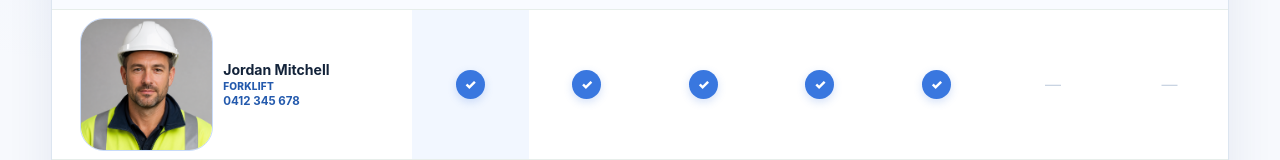
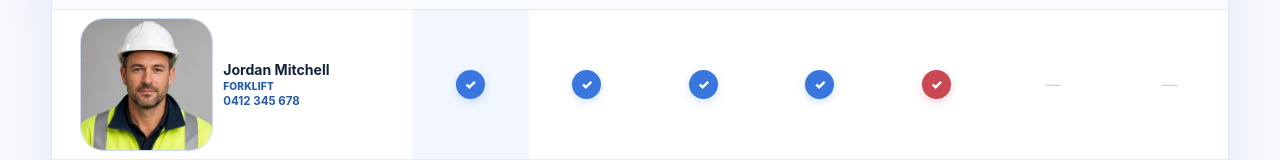
Before and after one commit to Seb-BCP/blue-collar-workers, a Next.js app: page /portal in a window 1280 px wide. Shown: the part 601-761 px from the top of the page. Built offline with nearby package versions, Linux system fonts and the light colour scheme.

Commit message:
Highlight schedule start and confirmed end dates

```diff
--- a/app/globals.css
+++ b/app/globals.css
@@ -130,6 +130,8 @@ button:focus-visible, input:focus-visible { outline: 3px solid rgb(57 119 223 /
 .calendar-worker-phone { display: block; overflow: hidden; color: var(--blue-dark); font-size: .72rem; font-weight: 650; line-height: 1.25; text-decoration: none; text-overflow: ellipsis; white-space: nowrap; }
 a.calendar-worker-phone:hover { text-decoration: underline; }
 .assignment-mark { display: inline-grid; width: 29px; height: 29px; place-items: center; color: white; background: var(--blue); border-radius: 999px; box-shadow: 0 3px 8px rgb(57 119 223 / 22%); font-size: .83rem; font-weight: 900; }
+.assignment-mark--start { background: #27834a; box-shadow: 0 3px 8px rgb(39 131 74 / 24%); }
+.assignment-mark--confirmed-end { background: #c94852; box-shadow: 0 3px 8px rgb(201 72 82 / 24%); }
 .no-assignment { color: #c9d4e2; font-size: 1rem; }
 .mobile-schedule { display: none; }
 .mobile-schedule-worker { padding: 17px clamp(18px, 2.2vw, 28px); border-bottom: 1px solid #e7eeea; }
@@ -142,6 +144,8 @@ a.calendar-worker-phone:hover { text-decoration: underline; }
 .mobile-day-label { font-size: .61rem; font-weight: 800; letter-spacing: .04em; text-transform: uppercase; }
 .mobile-day-number { margin-top: 3px; font-size: .84rem; font-weight: 800; }
 .mobile-day-check { margin-top: 1px; color: var(--blue); font-size: .78rem; font-weight: 900; }
+.mobile-day-check--start { color: #27834a; }
+.mobile-day-check--confirmed-end { color: #c94852; }
 
 .empty-state { padding: 40px 24px; text-align: center; background: var(--surface); border: 1px dashed var(--blue-line); border-radius: 18px; }
 .empty-state-icon { display: grid; width: 45px; height: 45px; margin: 0 auto 13px; place-items: center; color: var(--blue); background: var(--blue-pale); border-radius: 14px; font-size: 1.35rem; }
--- a/components/client-portal.tsx
+++ b/components/client-portal.tsx
@@ -29,6 +29,8 @@ type WorkerBookingRow = {
 };
 
 type WorkerBookingStatus = 'upcoming' | 'finishing-today' | 'working';
+
+type ScheduleTickKind = 'standard' | 'start' | 'confirmed-end';
 
 const portalTabs: ReadonlyArray<{ id: PortalTab; label: string }> = [
   { id: 'schedule', label: 'Weekly schedule' },
@@ -348,22 +350,27 @@ function DesktopCalendar({
                   />
                 </td>
                 {days.map((day) => {
-                  const assigned = worker.assignedDates.includes(dateKey(day));
+                  const dayKey = dateKey(day);
+                  const tickKind = scheduleTickKind(worker, dayKey);
+                  const assigned = tickKind !== null;
 
                   return (
                     <td
-                      key={dateKey(day)}
-                      data-today={dateKey(day) === todayKey}
+                      key={dayKey}
+                      data-today={dayKey === todayKey}
                       aria-label={
                         worker.name +
                         ': ' +
-                        (assigned ? 'assigned' : 'not assigned') +
+                        scheduleTickDescription(tickKind) +
                         ' on ' +
                         calendarDate.format(day)
                       }
                     >
                       {assigned ? (
-                        <span className="assignment-mark" aria-hidden="true">
+                        <span
+                          className={scheduleTickClassName(tickKind)}
+                          aria-hidden="true"
+                        >
                           ✓
                         </span>
                       ) : (
@@ -401,26 +408,31 @@ function MobileCalendar({
             />
             <div className="mobile-days" aria-label={worker.name + "'s weekly assignments"}>
               {days.map((day) => {
-                const assigned = worker.assignedDates.includes(dateKey(day));
-                const isToday = dateKey(day) === todayKey;
+                const dayKey = dateKey(day);
+                const tickKind = scheduleTickKind(worker, dayKey);
+                const assigned = tickKind !== null;
+                const isToday = dayKey === todayKey;
 
                 return (
                   <div
                     className={mobileDayClassName(assigned, isToday)}
-                    key={dateKey(day)}
+                    key={dayKey}
                     aria-label={
                       shortWeekday.format(day) +
                       ' ' +
                       calendarDate.format(day) +
                       ': ' +
-                      (assigned ? 'assigned' : 'not assigned')
+                      scheduleTickDescription(tickKind)
                     }
                   >
                     <span className="mobile-day-label">
                       {shortWeekday.format(day).slice(0, 2)}
                     </span>
                     <span className="mobile-day-number">{dayNumber.format(day)}</span>
-                    <span className="mobile-day-check" aria-hidden="true">
+                    <span
+                      className={mobileScheduleTickClassName(tickKind)}
+                      aria-hidden="true"
+                    >
                       {assigned ? '✓' : '·'}
                     </span>
                   </div>
@@ -788,6 +800,61 @@ function mobileDayClassName(assigned: boolean, isToday: boolean): string {
     .join(' ');
 }
 
+function scheduleTickKind(
+  worker: ClientWorker,
+  dayKey: string,
+): ScheduleTickKind | null {
+  const bookingsForDay = workerBookings(worker).filter((booking) =>
+    booking.assignedDates.includes(dayKey),
+  );
+
+  if (bookingsForDay.length === 0) return null;
+
+  // The confirmed end day takes precedence if a worker has overlapping
+  // assignment records. The schedule still only renders days from
+  // assignment_days; start/end dates only determine tick colour.
+  if (
+    bookingsForDay.some(
+      (booking) =>
+        booking.endDateConfirmed === true && booking.endDate === dayKey,
+    )
+  ) {
+    return 'confirmed-end';
+  }
+
+  if (bookingsForDay.some((booking) => booking.startDate === dayKey)) {
+    return 'start';
+  }
+
+  return 'standard';
+}
+
+function scheduleTickClassName(kind: ScheduleTickKind | null): string {
+  return [
+    'assignment-mark',
+    kind === 'start' ? 'assignment-mark--start' : '',
+    kind === 'confirmed-end' ? 'assignment-mark--confirmed-end' : '',
+  ]
+    .filter(Boolean)
+    .join(' ');
+}
+
+function mobileScheduleTickClassName(kind: ScheduleTickKind | null): string {
+  return [
+    'mobile-day-check',
+    kind === 'start' ? 'mobile-day-check--start' : '',
+    kind === 'confirmed-end' ? 'mobile-day-check--confirmed-end' : '',
+  ]
+    .filter(Boolean)
+    .join(' ');
+}
+
+function scheduleTickDescription(kind: ScheduleTickKind | null): string {
+  if (kind === 'start') return 'assigned, first day';
+  if (kind === 'confirmed-end') return 'assigned, confirmed end date';
+  return kind === 'standard' ? 'assigned' : 'not assigned';
+}
+
 function mondayFor(date: Date): Date {
   const result = new Date(date.getFullYear(), date.getMonth(), date.getDate());
   const day = result.getDay();
```
